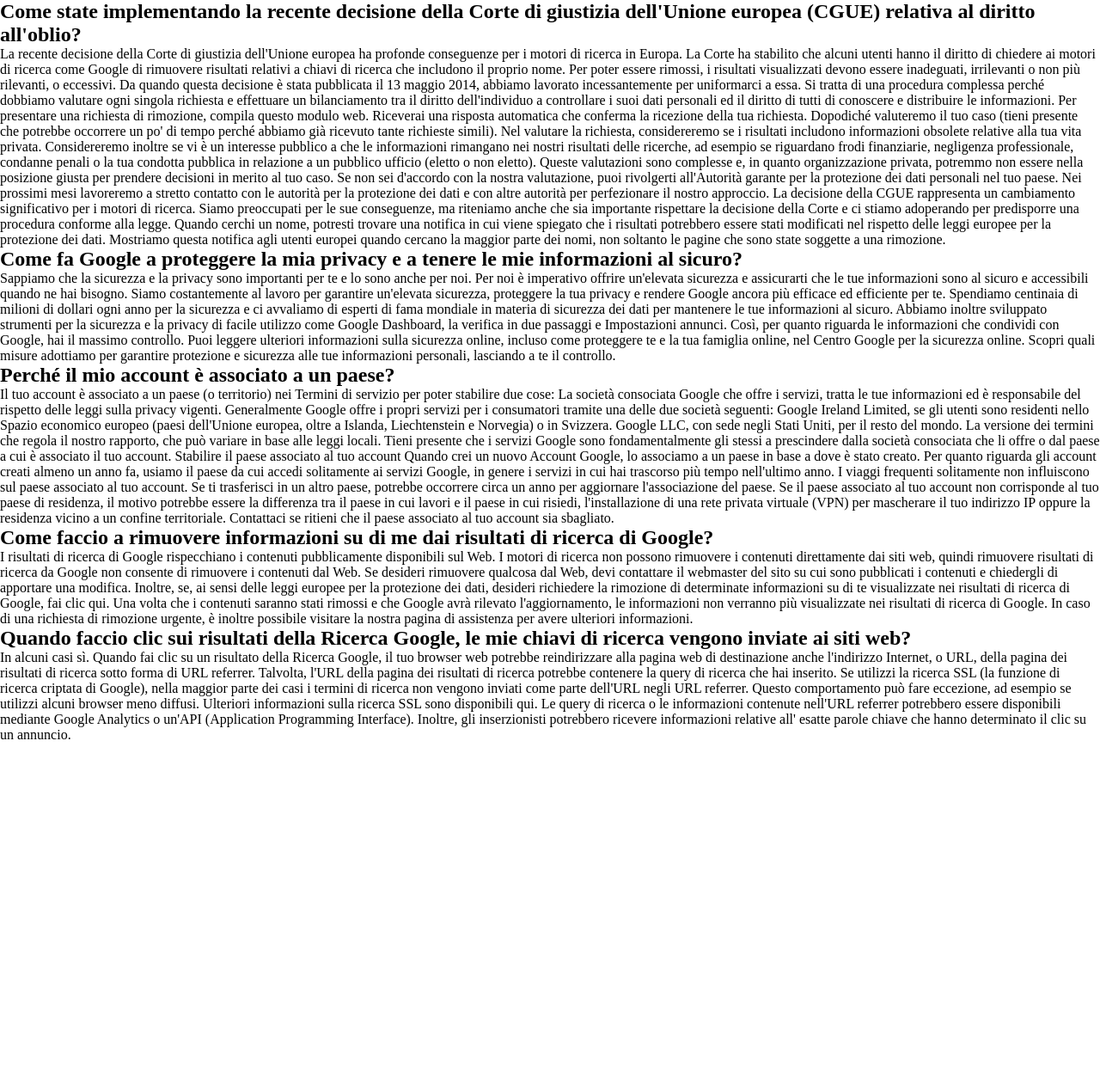
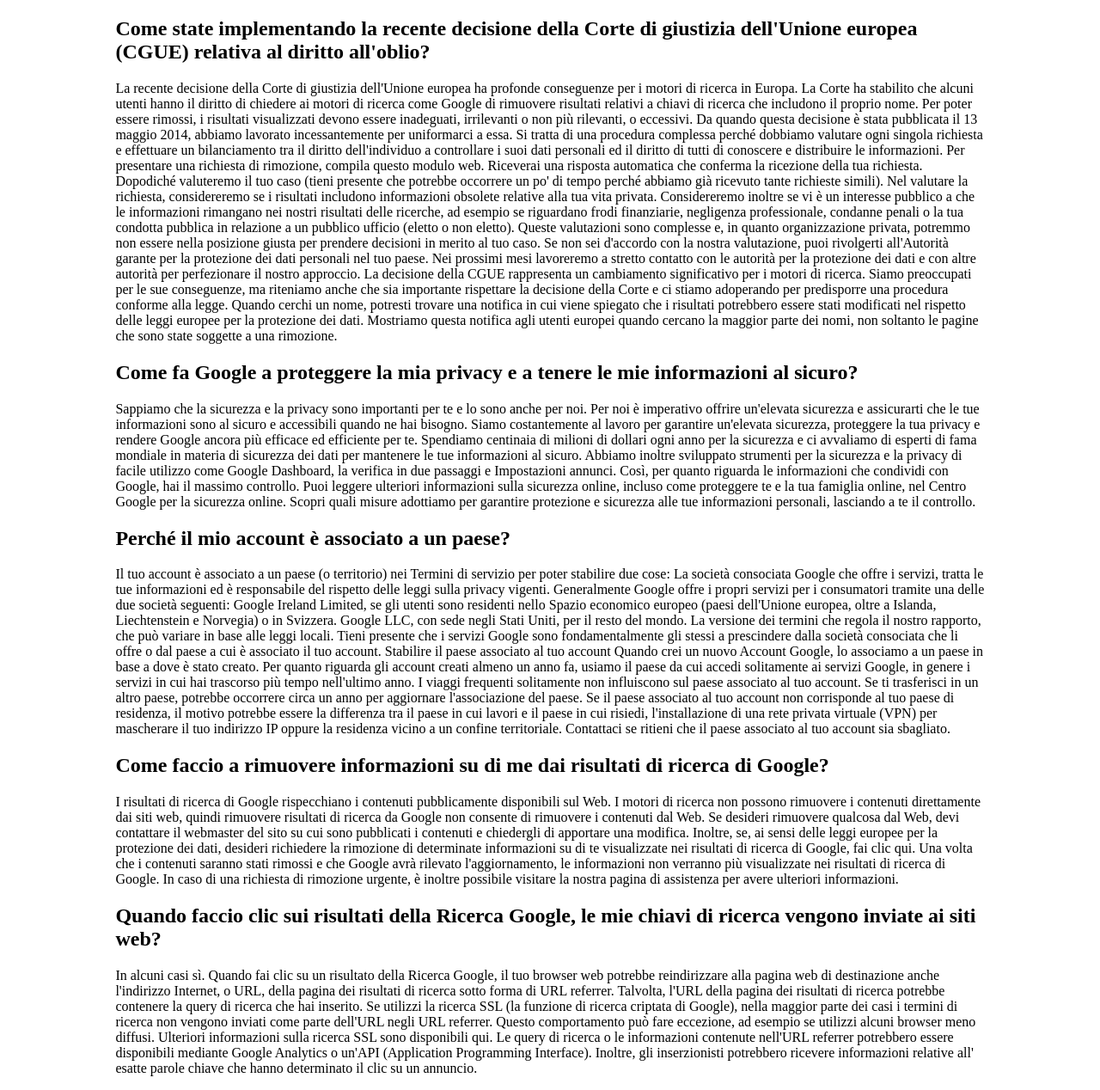
Before and after one commit to Jurypassa/php-google-faq, a PHP site: page / in a window 1280 px wide. Shown: the whole page at 86% size. Before the commit the page ends 860 px from the top, so only its background shows below. Run offline with PHP 8.4, Linux system fonts and the light colour scheme.

Commit message:
modifiche

```diff
--- a/css/style.css
+++ b/css/style.css
@@ -1,13 +1,4 @@
-*{
-    margin: 0;
-    padding: 0;
-    box-sizing: border-box;
-};
-
-body{
-    font-family: 'Roboto', sans-serif;
-};
-
 .container{
     width: 80%;
+    margin: 0 auto;
 }
```
